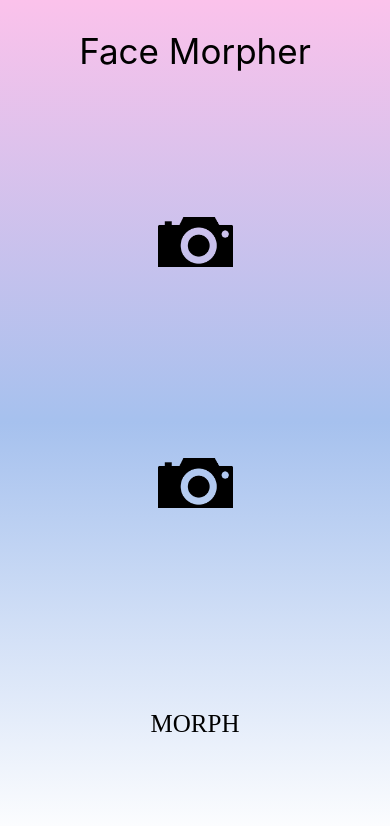
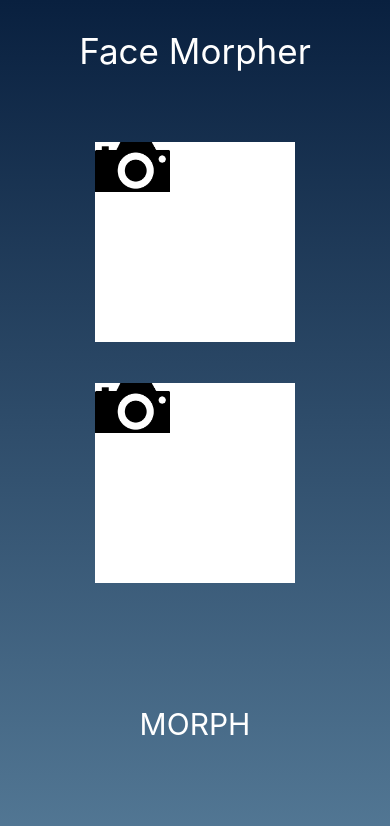
Before and after one commit to osamja/imagemorpher-mobile, a React Native app in the folder ImageMorpherMobile/: screen / in a window 390 px wide. Shown: the top 826 px of the page. Built offline with nearby package versions, Linux system fonts and the light colour scheme.

Commit message:
make camera area clickable

```diff
--- a/ImageMorpherMobile/App.js
+++ b/ImageMorpherMobile/App.js
@@ -5,8 +5,6 @@ import {  Text, Image, View, Platform, StyleSheet, TouchableOpacity, ActivityInd
 import * as ImagePicker from 'expo-image-picker';
 import * as WebBrowser from 'expo-web-browser';
 import {LinearGradient} from 'expo-linear-gradient'
-// import { ImageManipulator } from 'expo';
-
 
 export default function FaceMorpher({
 
@@ -17,17 +15,6 @@ export default function FaceMorpher({
   const [isSuccess, setIsSuccess] = useState(false);
   const [isFailure, setIsFailure] = useState(false);
   const [morphResponse, setMorphResponse] = useState(null);
-
-  useEffect(() => {
-    (async () => {
-      if (Platform.OS !== 'web') {
-        const { status } = await ImagePicker.requestMediaLibraryPermissionsAsync();
-        if (status !== 'granted') {
-          alert('Sorry, we need camera roll permissions to make this work!');
-        }
-      }
-    })();
-  }, []);
 
   const pickImage = async () => {
     let result = await ImagePicker.launchImageLibraryAsync({
@@ -185,18 +172,18 @@ export default function FaceMorpher({
   const check_mark = <Image source={require('./test-images/success-green-check-mark.png')} style={styles.checkMark} />
   const defaultView =
     <Fragment>
-      <TouchableOpacity style={styles.uploadArea} onPress={pickImage}>
-        <View style={{flexDirection:'row', alignItems:'center'}}>
+      <View style={styles.uploadArea} >
+        <TouchableOpacity style={styles.uploadBtn} onPress={pickImage}>
           {camera}
           {image1 && check_mark}
-        </View>
-      </TouchableOpacity>
-      <TouchableOpacity style={styles.uploadArea} onPress={pickImage}>
-      <View style={{flexDirection:'row', alignItems:'center'}}>
+        </TouchableOpacity>
+      </View>
+      <View style={styles.uploadArea} >
+        <TouchableOpacity style={styles.uploadBtn} onPress={pickImage}>
           {camera}
           {image2 && check_mark}
-        </View>
-      </TouchableOpacity>
+        </TouchableOpacity>
+      </View>
     </Fragment>
 
   function getMorphedImg(morphResponse) {
@@ -207,7 +194,7 @@ export default function FaceMorpher({
   return (
       <LinearGradient
         // Background Linear Gradient
-        colors={['#fbc2eb', '#a6c1ee', 'transparent']}
+        colors={['#09203f', '#537895']}
         style={styles.background}>
       <Text style={styles.title}>Face Morpher</Text>
       <View style={styles.container}>
@@ -234,7 +221,7 @@ const styles = StyleSheet.create({
     marginTop: 30,
     fontSize: 35,
     textAlign: 'center',
-    color: 'rgba(28, 28, 30)',
+    color: 'white',
   },
   container: {
     marginTop: 50,
@@ -246,9 +233,11 @@ const styles = StyleSheet.create({
     alignItems: 'center',
     flex: 1,
   },
-  img: {
-    width: 100,
-    height: 100,
+  uploadBtn: {
+    flexDirection:'row',
+    backgroundColor: 'white',
+    width: 200,
+    height: 200,
   },
   reset: {
     width: 40,
@@ -270,7 +259,9 @@ const styles = StyleSheet.create({
     flex: 1,
   },
   morphBtn: {
-    fontSize: 25,
+    fontSize: 30,
     textAlign: 'center',
+    color: 'white',
+    fontFamily: 'System',
   }
 });
```
